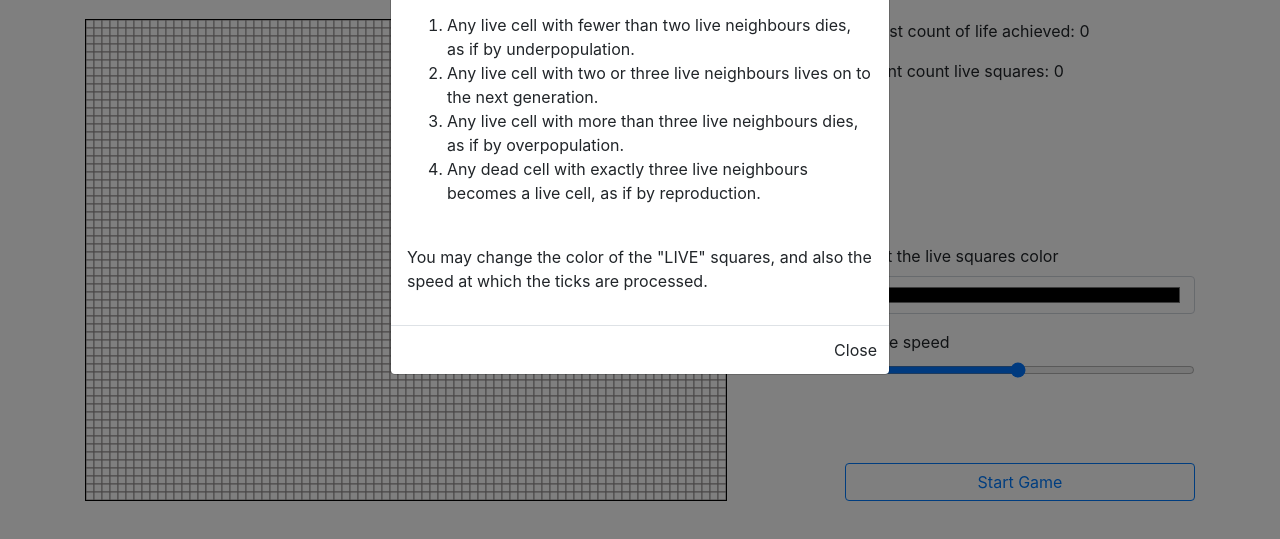
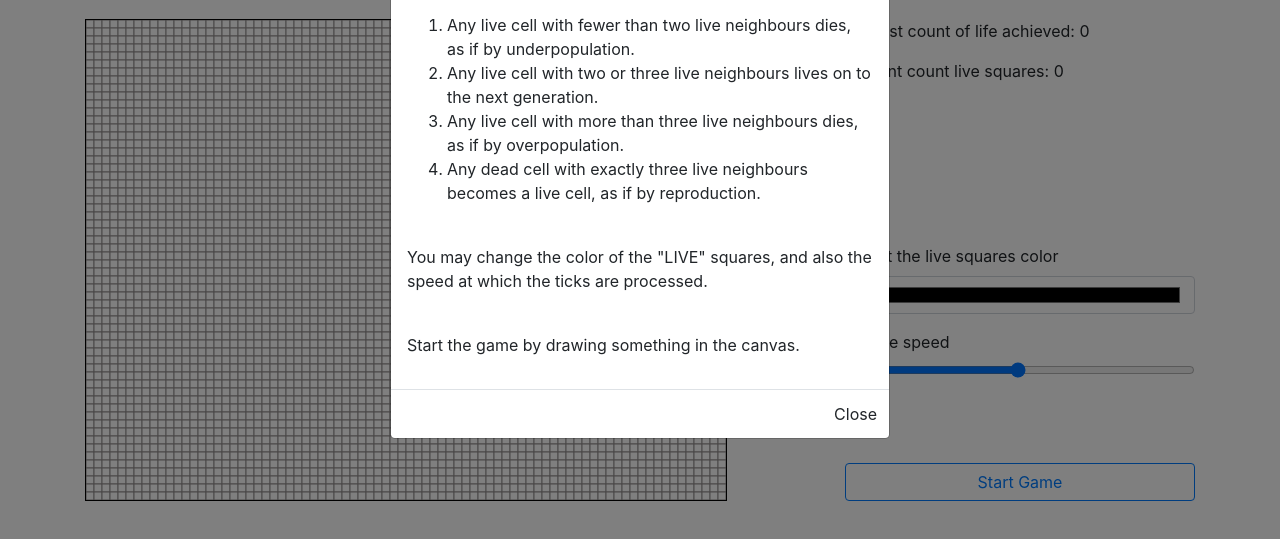
Before and after one commit to DutchRican/DutchRican.github.io, a plain HTML site: page index.html in a window 1280 px wide. Both pictures are taken after a click on the element 1020 px from the left and 212 px from the top of the page. Shown: the part 101-640 px from the top of the page. Drawn offline with nearby package versions, Linux system fonts and the light colour scheme.

Commit message:
instructions update

```diff
--- a/index.html
+++ b/index.html
@@ -69,6 +69,8 @@
                     <p>You may change the color of the "LIVE" squares,
                         and also the speed at which the ticks are processed.
                     </p>
+                    <br />
+                    <p>Start the game by drawing something in the canvas.</p>
                 </div>
                 <div class="modal-footer" data-dismiss="modal">Close</div>
             </div>
```
